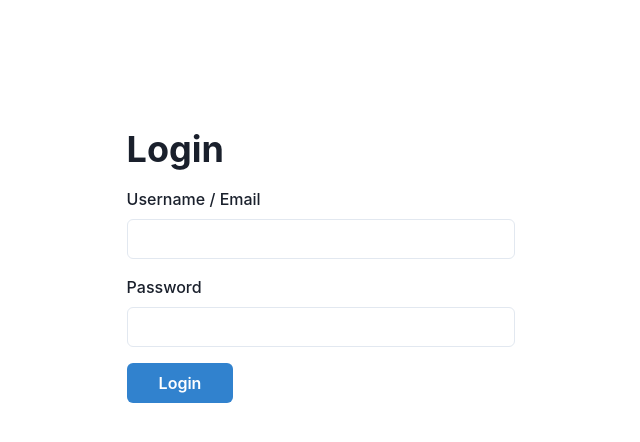
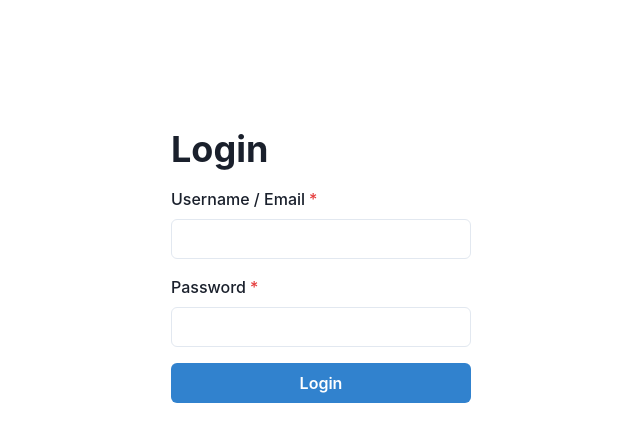
Before and after one commit to PotatoCider/door-entry-iots, a Next.js app in the folder smart-door-lock-app/: page /login in a window 1280 px wide. Shown: the top 442 px of the page, without its empty margins (319-959 px from the left). Built offline with nearby package versions, Linux system fonts and the light colour scheme.

Commit message:
login wip

```diff
--- a/smart-door-lock-app/pages/login.tsx
+++ b/smart-door-lock-app/pages/login.tsx
@@ -13,18 +13,20 @@ const Login: NextPage = () => {
       </Head>
 
       <Flex justify={'center'}>
-        <Flex direction={'column'}>
+        <Flex direction={'column'} minWidth={300}>
           <Heading mt={128}>Login</Heading>
-          <FormControl mt={4}>
+          <FormControl mt={4} isRequired>
             <FormLabel>Username / Email</FormLabel>
-            <Input mb={4} type='email' />
+            <Input type='email' />
+          </FormControl>
+          <FormControl mt={4} isRequired>
             <FormLabel>Password</FormLabel>
-            <Input mb={4} type='password' />
-            <Button paddingX={8} colorScheme='blue'>Login</Button>
+            <Input type='password' />
           </FormControl>
+          <Button mt={4} paddingX={8} colorScheme='blue'>Login</Button>
         </Flex>
       </Flex>
-    </div >
+    </div>
   )
 }
 
```
